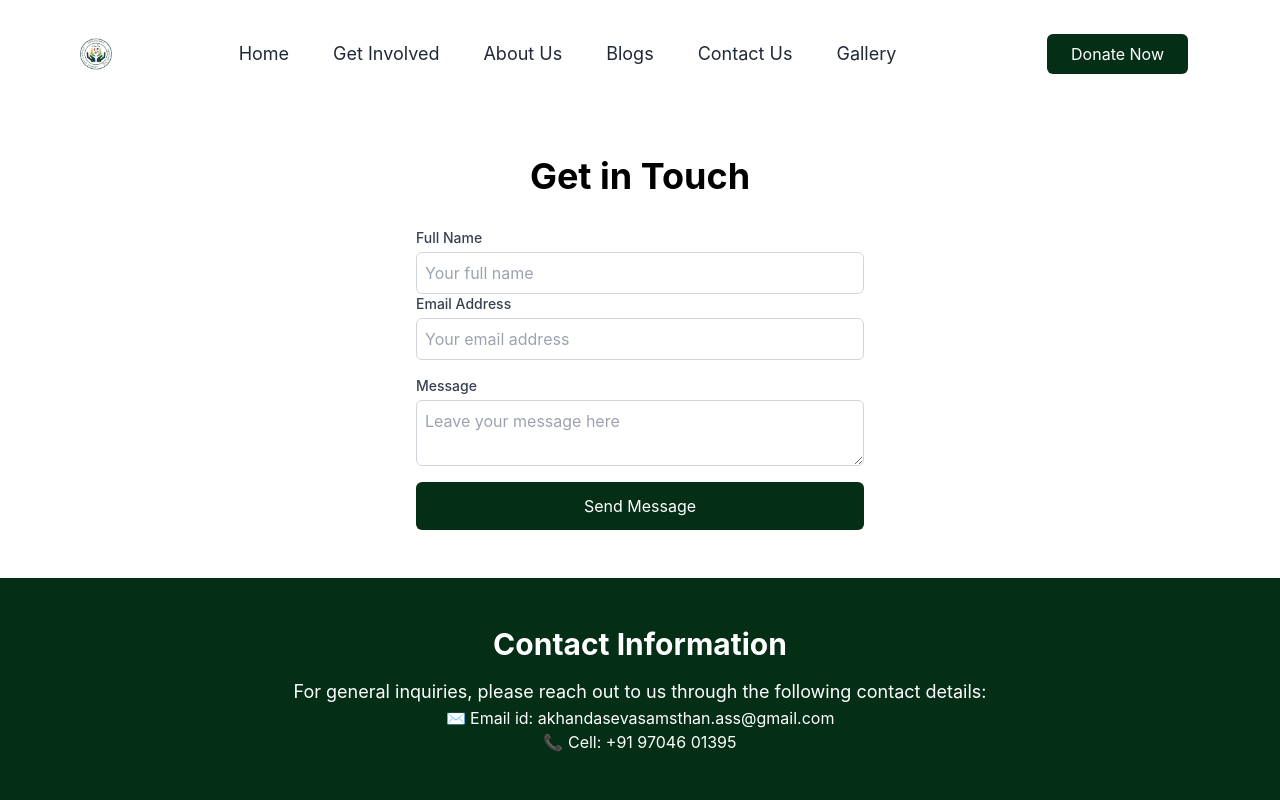
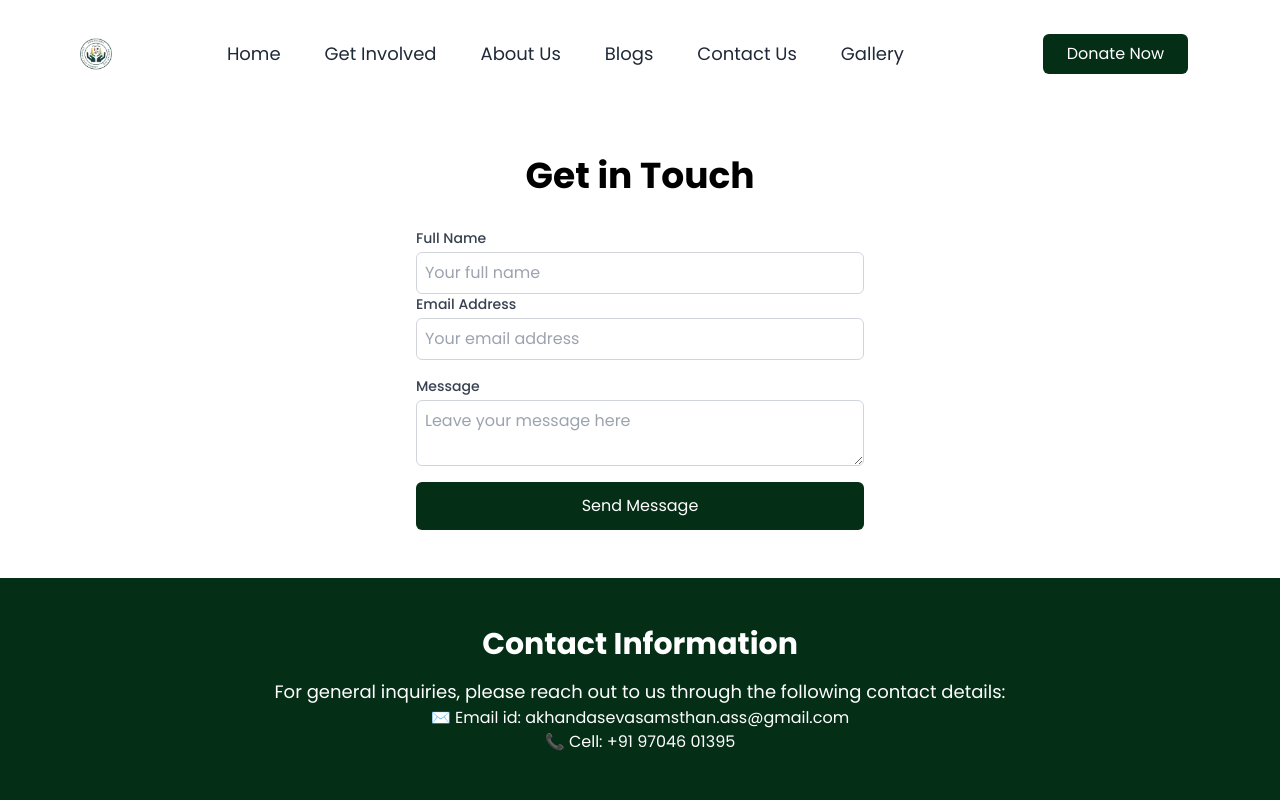
Before and after one commit to ddileep01/assngo-website, a Next.js app: page /contact in a window 1280 px wide. Shown: the top 800 px of the page. Built offline with nearby package versions, Linux system fonts and the light colour scheme.

Commit message:
feat: update global font to poppins

```diff
--- /dev/null
+++ b/css/global.css
@@ -0,0 +1,7 @@
+/* Import Poppins Font */
+@import url('https://fonts.googleapis.com/css2?family=Poppins:wght@400;500;600;700&display=swap');
+
+/* Apply Poppins Font as global font */
+html {
+  font-family: 'Poppins', sans-serif;
+}
--- a/pages/_app.js
+++ b/pages/_app.js
@@ -1,5 +1,6 @@
 // import { ThemeProvider } from "next-themes";
 import "../css/tailwind.css";
+import "../css/global.css";
 
 function MyApp({ Component, pageProps }) {
   return (
```
